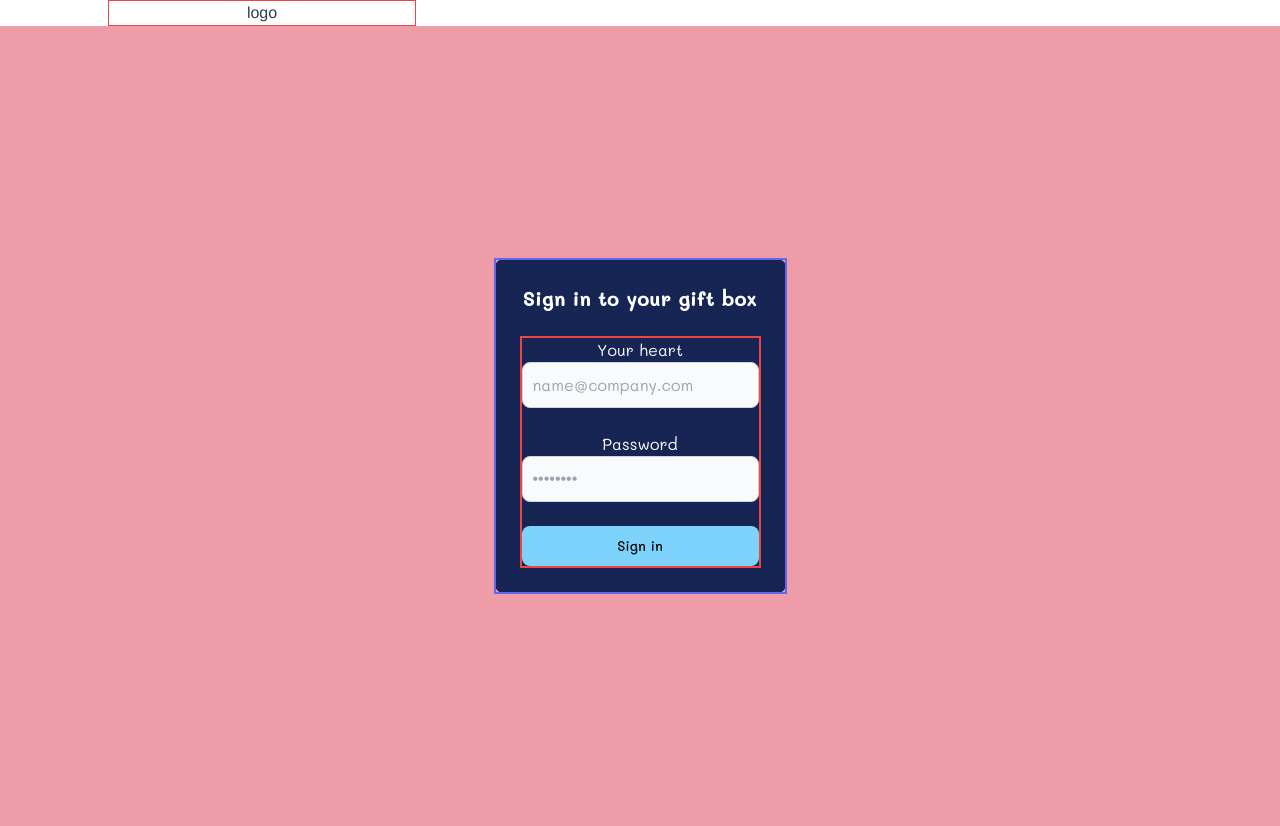
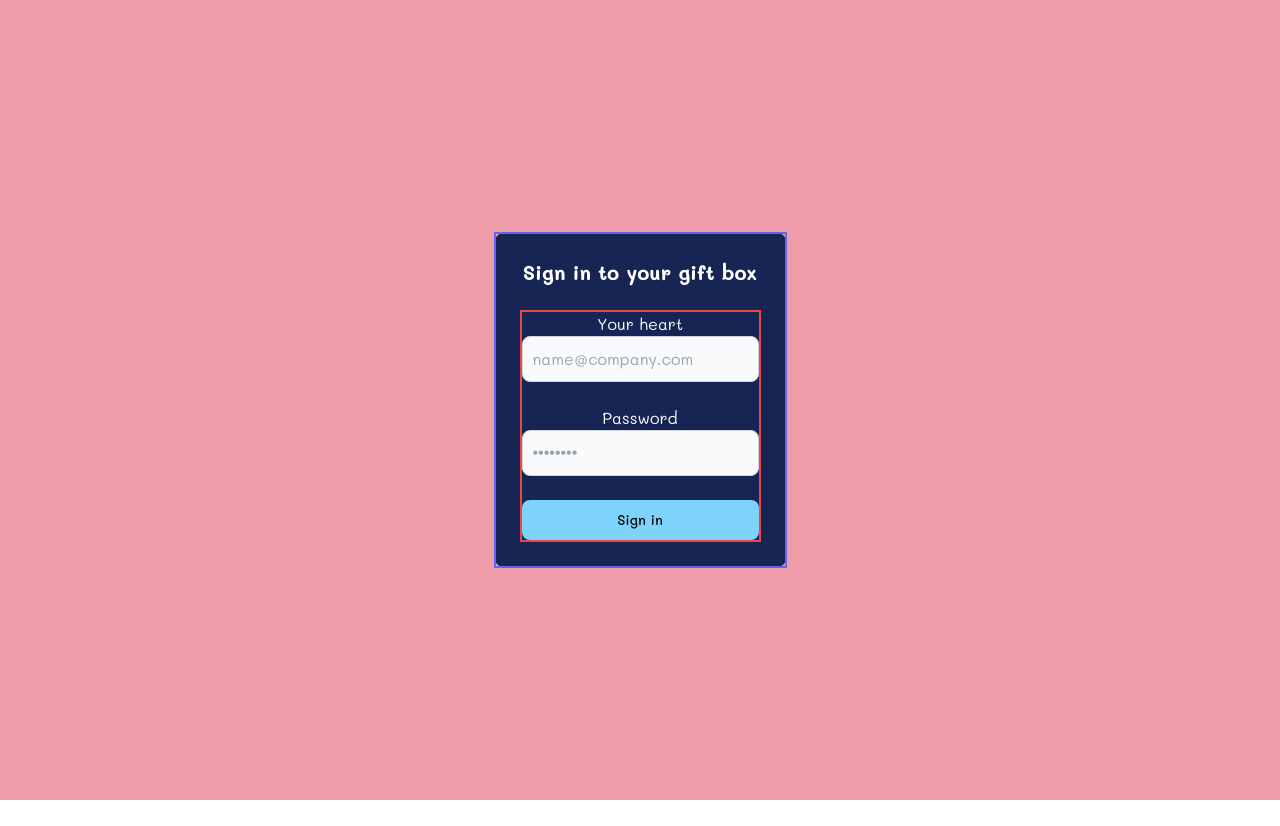
Before and after one commit to Fxrzt/birthday_myg, a Vue app: page / in a window 1280 px wide. After the commit the page ends 800 px from the top, so only its background shows below. Built offline with nearby package versions, Linux system fonts and the light colour scheme.

Commit message:
edit nav edit pt ghost

```diff
--- a/src/App.vue
+++ b/src/App.vue
@@ -1,18 +1,10 @@
 <template>
   <div id="app">
-    <NavComp></NavComp>
     <router-view/>
   </div>
 </template>
 
 <script>
-import NavComp from './components/NavComp.vue'
-
-export default {
-  components: {
-    NavComp
-  }
-}
 </script>
 
 <style>
--- a/src/components/GhostFaceless.vue
+++ b/src/components/GhostFaceless.vue
@@ -1,7 +1,8 @@
 <template>
   <div class="bg_img">
-    <section class="pt-32 p-4 border border-solid border-black">
-      <div class="grid grid-cols-12 gap-4 border border-solid border-red-500">
+    <NavComp></NavComp>
+    <section class="pt-14 p-4 border border-solid border-black">
+      <div class="grid grid-cols-12 gap-8 border border-solid border-red-500">
         <div class="col-start-3 col-span-8 bg-white font_Lobster_Two text-5xl font-medium block">
           <span class="font-semibold text-5xl">H</span>appy
         </div>
@@ -17,8 +18,13 @@
 </template>
 
 <script>
+import NavComp from './NavComp.vue'
+
 export default {
-  name: 'GhostFaceless'
+  name: 'GhostFaceless',
+  components: {
+    NavComp
+  }
 }
 </script>
 
@@ -32,4 +38,20 @@ export default {
   height: 100vh;                /* ✅ เต็มความสูงของหน้าจอ */
   width: 100%;                  /* ✅ เต็มความกว้าง */
 }
+
+/* 40rem (640px) */
+@media (width >= 40rem) {
+}
+
+/* 48rem (768px) */
+@media (width >= 48rem) {  }
+
+/* 64rem (1024px) */
+@media (width >= 64rem) {  }
+
+/* 80rem (1280px) */
+@media (width >= 80rem) {  }
+
+/* 96rem (1536px) */
+@media (width >= 96rem) {  }
 </style>
--- a/src/components/NavComp.vue
+++ b/src/components/NavComp.vue
@@ -1,7 +1,9 @@
 <template>
-  <nav class="w-full grid grid-cols-12 gap-4 bg-transparent">
-    <div class="col-start-2 col-span-3 border border-solid border-red-500">
-      <h1>logo</h1>
+  <nav class="w-full h-16 flex items-center justify-between px-4 bg-white/30 backdrop-blur-sm">
+    <div class="flex items-center justify-center align-middle border border-solid border-red-500">
+      <img class="h-8 w-auto" src="https://tailwindcss.com/plus-assets/img/logos/mark.svg?color=indigo&shade=500" alt="Your Company">
+    </div>
+    <div class="flex items-center justify-center align-middle border border-solid border-gray-950">
     </div>
   </nav>
 </template>
```
